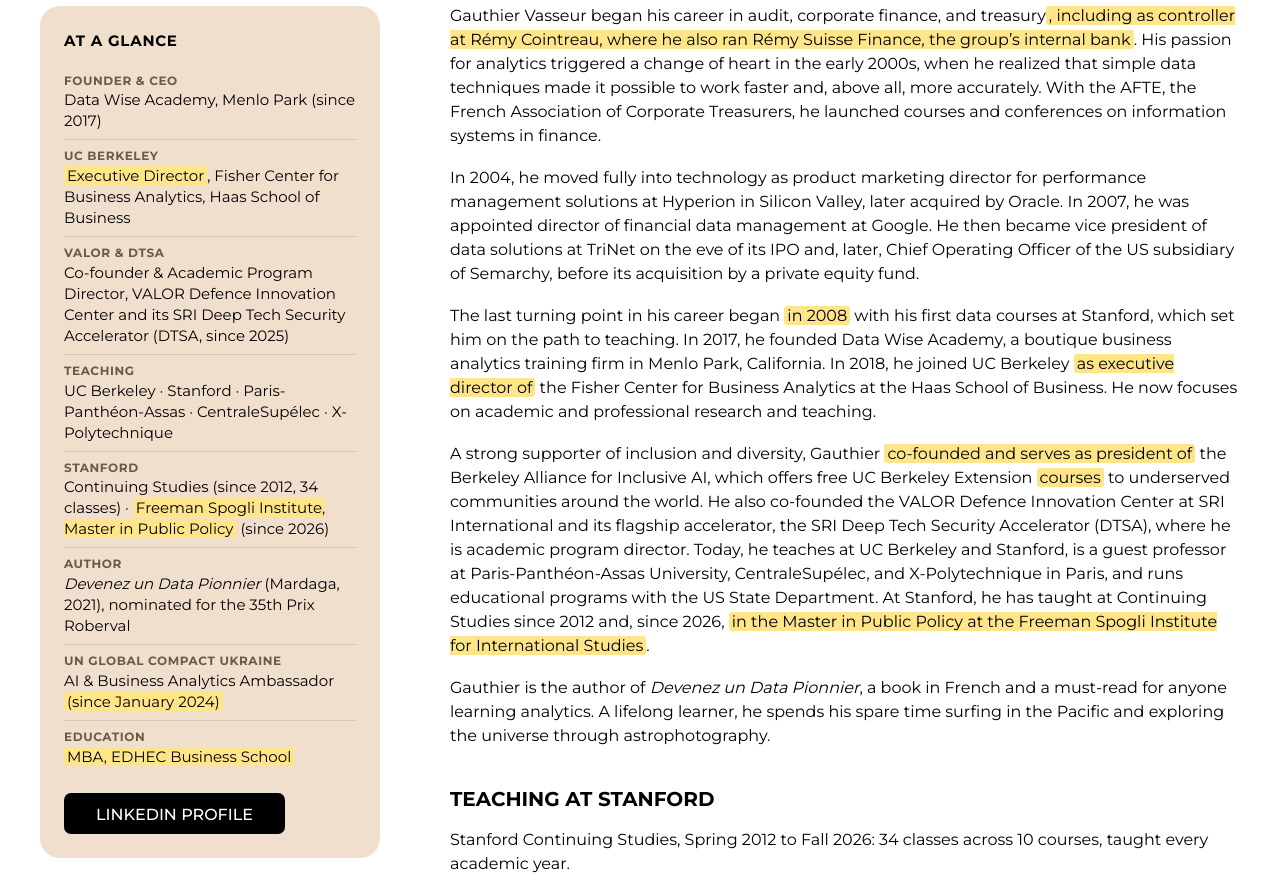
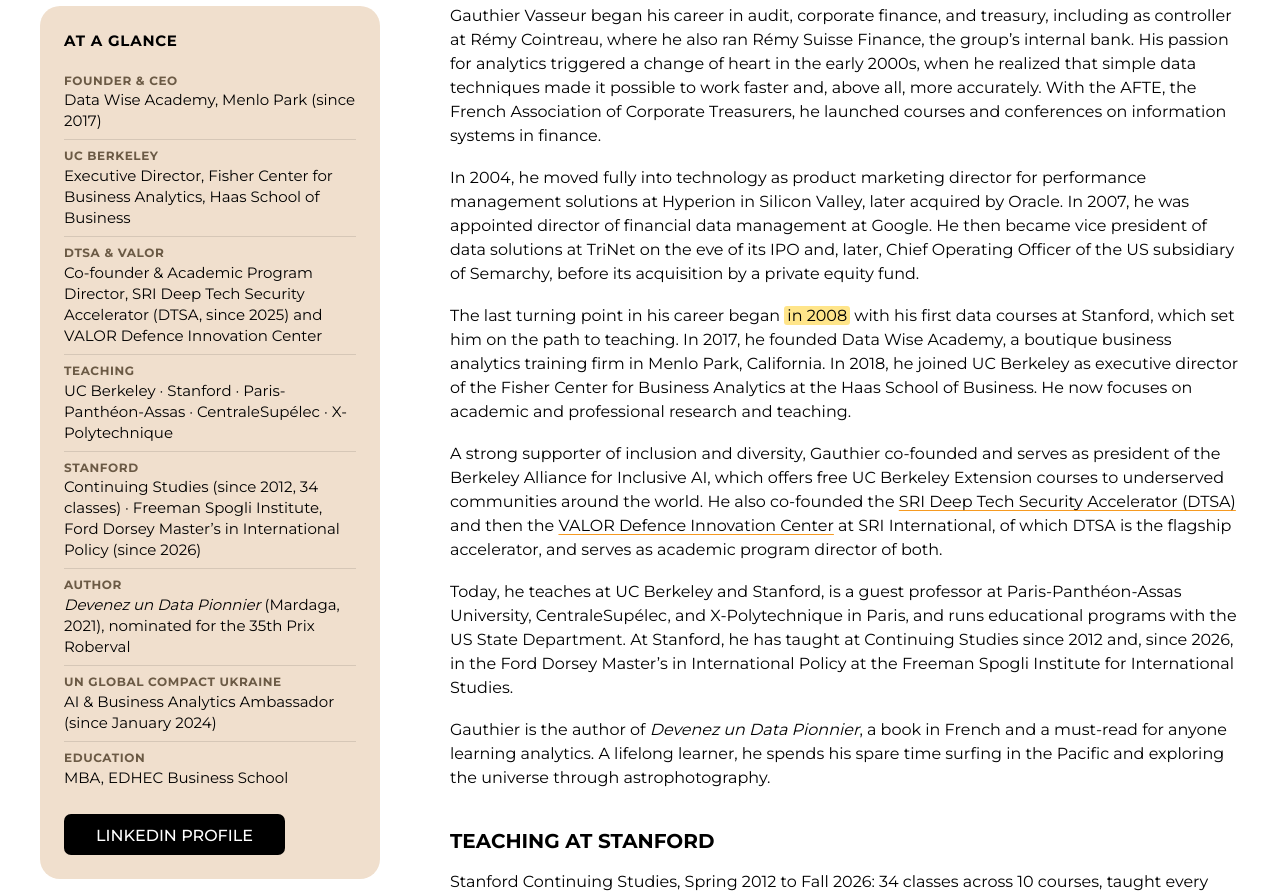
Before and after one commit to gauthiervasseur/datawiseacademy, a plain HTML site: page about-us/gauthier-vasseur/index.html in a window 1280 px wide. Shown: the part 535-1426 px from the top of the page. Drawn offline with nearby package versions, Linux system fonts and the light colour scheme.

Commit message:
Gauthier's bio

```diff
--- a/about-us/gauthier-vasseur/index.html
+++ b/about-us/gauthier-vasseur/index.html
@@ -130,22 +130,23 @@ img:is([sizes=auto i],[sizes^="auto," i]){contain-intrinsic-size:3000px 1500px}
         <h2>At a glance</h2>
         <ul>
 <li><b>Founder & CEO</b>Data Wise Academy, Menlo Park (since 2017)</li>
-<li><b>UC Berkeley</b><mark class="pending" title="Pending confirmation">Executive Director</mark>, Fisher Center for Business Analytics, Haas School of Business</li>
-<li><b>VALOR &amp; DTSA</b>Co-founder &amp; Academic Program Director, VALOR Defence Innovation Center and its SRI Deep Tech Security Accelerator (DTSA, since 2025)</li>
+<li><b>UC Berkeley</b>Executive Director, Fisher Center for Business Analytics, Haas School of Business</li>
+<li><b>DTSA &amp; VALOR</b>Co-founder &amp; Academic Program Director, SRI Deep Tech Security Accelerator (DTSA, since 2025) and VALOR Defence Innovation Center</li>
 <li><b>Teaching</b>UC Berkeley · Stanford · Paris-Panthéon-Assas · CentraleSupélec · X-Polytechnique</li>
-<li><b>Stanford</b>Continuing Studies (since 2012, 34 classes) · <mark class="pending" title="Pending confirmation">Freeman Spogli Institute, Master in Public Policy</mark> (since 2026)</li>
+<li><b>Stanford</b>Continuing Studies (since 2012, 34 classes) · Freeman Spogli Institute, Ford Dorsey Master’s in International Policy (since 2026)</li>
 <li><b>Author</b><em>Devenez un Data Pionnier</em> (Mardaga, 2021), nominated for the 35th Prix Roberval</li>
-<li><b>UN Global Compact Ukraine</b>AI &amp; Business Analytics Ambassador <mark class="pending" title="Pending confirmation">(since January 2024)</mark></li>
-<li><b>Education</b><mark class="pending" title="Pending confirmation">MBA, EDHEC Business School</mark></li>
+<li><b>UN Global Compact Ukraine</b>AI &amp; Business Analytics Ambassador (since January 2024)</li>
+<li><b>Education</b>MBA, EDHEC Business School</li>
         </ul>
         <a href="https://www.linkedin.com/in/gauthiervasseur/" class="btn btn--black" target="_blank" rel="noopener">LinkedIn profile</a>
       </aside>
       <div class="founder__bio">
 
-<p>Gauthier Vasseur began his career in audit, corporate finance, and treasury<mark class="pending" title="Pending confirmation">, including as controller at Rémy Cointreau, where he also ran Rémy Suisse Finance, the group’s internal bank</mark>. His passion for analytics triggered a change of heart in the early 2000s, when he realized that simple data techniques made it possible to work faster and, above all, more accurately. With the AFTE, the French Association of Corporate Treasurers, he launched courses and conferences on information systems in finance.</p>
+<p>Gauthier Vasseur began his career in audit, corporate finance, and treasury, including as controller at Rémy Cointreau, where he also ran Rémy Suisse Finance, the group’s internal bank. His passion for analytics triggered a change of heart in the early 2000s, when he realized that simple data techniques made it possible to work faster and, above all, more accurately. With the AFTE, the French Association of Corporate Treasurers, he launched courses and conferences on information systems in finance.</p>
 <p>In 2004, he moved fully into technology as product marketing director for performance management solutions at Hyperion in Silicon Valley, later acquired by Oracle. In 2007, he was appointed director of financial data management at Google. He then became vice president of data solutions at TriNet on the eve of its IPO and, later, Chief Operating Officer of the US subsidiary of Semarchy, before its acquisition by a private equity fund.</p>
-<p>The last turning point in his career began <mark class="pending" title="Pending confirmation">in 2008</mark> with his first data courses at Stanford, which set him on the path to teaching. In 2017, he founded Data Wise Academy, a boutique business analytics training firm in Menlo Park, California. In 2018, he joined UC Berkeley <mark class="pending" title="Pending confirmation">as executive director of</mark> the Fisher Center for Business Analytics at the Haas School of Business. He now focuses on academic and professional research and teaching.</p>
-<p>A strong supporter of inclusion and diversity, Gauthier <mark class="pending" title="Pending confirmation">co-founded and serves as president of</mark> the Berkeley Alliance for Inclusive AI, which offers free UC Berkeley Extension <mark class="pending" title="Pending confirmation">courses</mark> to underserved communities around the world. He also co-founded the VALOR Defence Innovation Center at SRI International and its flagship accelerator, the SRI Deep Tech Security Accelerator (DTSA), where he is academic program director. Today, he teaches at UC Berkeley and Stanford, is a guest professor at Paris-Panthéon-Assas University, CentraleSupélec, and X-Polytechnique in Paris, and runs educational programs with the US State Department. At Stanford, he has taught at Continuing Studies since 2012 and, since 2026, <mark class="pending" title="Pending confirmation">in the Master in Public Policy at the Freeman Spogli Institute for International Studies</mark>.</p>
+<p>The last turning point in his career began <mark class="pending" title="Pending confirmation">in 2008</mark> with his first data courses at Stanford, which set him on the path to teaching. In 2017, he founded Data Wise Academy, a boutique business analytics training firm in Menlo Park, California. In 2018, he joined UC Berkeley as executive director of the Fisher Center for Business Analytics at the Haas School of Business. He now focuses on academic and professional research and teaching.</p>
+<p>A strong supporter of inclusion and diversity, Gauthier co-founded and serves as president of the Berkeley Alliance for Inclusive AI, which offers free UC Berkeley Extension courses to underserved communities around the world. He also co-founded the <a href="https://dts-accelerator.com/" target="_blank" rel="noopener">SRI Deep Tech Security Accelerator (DTSA)</a> and then the <a href="https://valor-center.com/" target="_blank" rel="noopener">VALOR Defence Innovation Center</a> at SRI International, of which DTSA is the flagship accelerator, and serves as academic program director of both.</p>
+<p>Today, he teaches at UC Berkeley and Stanford, is a guest professor at Paris-Panthéon-Assas University, CentraleSupélec, and X-Polytechnique in Paris, and runs educational programs with the US State Department. At Stanford, he has taught at Continuing Studies since 2012 and, since 2026, in the Ford Dorsey Master’s in International Policy at the Freeman Spogli Institute for International Studies.</p>
 <p>Gauthier is the author of <em>Devenez un Data Pionnier</em>, a book in French and a must-read for anyone learning analytics. A lifelong learner, he spends his spare time surfing in the Pacific and exploring the universe through astrophotography.</p>
 
         <h2>Teaching at Stanford</h2>
@@ -165,7 +166,7 @@ img:is([sizes=auto i],[sizes^="auto," i]){contain-intrinsic-size:3000px 1500px}
         <h2>Speaking and media</h2>
         <ul class="founder__media" id="founder-media">
 <li><span class="kind">November 2026 · Speaker · AFP 2026 Annual Conference, Association for Financial Professionals, Las Vegas</span><a href="https://www.linkedin.com/posts/gauthiervasseur_fpanda-treasury-financetransformation-ugcPost-7526684266009821200-peie" target="_blank" rel="noopener">Closing sessions on AI, GenAI, and financial data</a></li>
-<li><span class="kind">October 2026 · Keynote · Caribbean AI Summit 2026, Puerto Rico Convention Center, San Juan</span><a href="https://www.caribbeansummit.ai/en" target="_blank" rel="noopener">“Beyond AI: Building AI-Capable Organizations”</a></li>
+<li><span class="kind">October 2026 · Keynote &amp; Moderator · Caribbean AI Summit 2026, Puerto Rico Convention Center, San Juan</span><a href="https://www.caribbeansummit.ai/en" target="_blank" rel="noopener">“Beyond AI: Building AI-Capable Organizations” and the Business AI panel</a></li>
 <li><span class="kind">October 2026 · Interview · Asking Good Questions with Edward Roske, Roske AI</span><a href="https://www.youtube.com/watch?v=w-n_gwTk1JA" target="_blank" rel="noopener">“Everybody Will Be Safe (on one condition)”</a></li>
 <li><span class="kind">June 2026 · Speaker · Stanford Advanced Management Program, Stanford University</span><a href="https://www.linkedin.com/posts/gauthiervasseur_executiveeducation-ailiteracy-leadership-share-7525621752237039616-eHs7" target="_blank" rel="noopener">“Demystifying AI” and “Applied AI for Everyday Performance”</a></li>
 <li><span class="kind">June 2026 · Speaker · AmCham Dominican Republic, Silicon Valley Immersion Program, SRI International</span><a href="https://www.linkedin.com/posts/gauthiervasseur_aistrategy-digitaltransformation-siliconvalley-share-7523443748610019329-PIs9" target="_blank" rel="noopener">AI strategy session for the AMCHAMDR delegation</a></li>
@@ -187,7 +188,6 @@ img:is([sizes=auto i],[sizes^="auto," i]){contain-intrinsic-size:3000px 1500px}
 <li><span class="kind">July 2025 · Training · Women Initiative Foundation, Kyiv</span><a href="https://women-initiative-foundation.com/wp-content/uploads/2025/06/KYIV_Become_AI_Empowered.pdf" target="_blank" rel="noopener">Become AI Empowered: data and AI training for Ukrainian women leaders</a></li>
 <li><span class="kind">June 2025 · Faculty · Northeastern University and Women Initiative Foundation, San Jose</span><a href="https://women-initiative-foundation.com/wp-content/uploads/2025/04/Northeastern-University-and-WIF-Leading-in-the-Age-of-AI.pdf" target="_blank" rel="noopener">Leading in the Age of AI: Silicon Valley Insights</a></li>
 <li><span class="kind">April 2025 · Speaker · Games Gathering 2025, Lviv</span><a href="https://www.youtube.com/watch?v=jcOC1SWFhQU" target="_blank" rel="noopener">“Surfing Digital Darwinism with AI: Thriving in the Age of Innovation”</a></li>
-<li><span class="kind">Since January 2025 · Co-founder &amp; Academic Program Director · SRI Deep Tech Security Accelerator (DTSA), Menlo Park</span><a href="https://dts-accelerator.com/" target="_blank" rel="noopener">Deep Tech Security Accelerator, 2025 and 2026 cohorts</a></li>
 <li><span class="kind">2025 · Faculty · CentraleSupélec Exed and Women Initiative Foundation</span><span class="title">“Un leadership responsable et transformant”: Business Analytics &amp; AI</span></li>
 <li><span class="kind">December 2024 · Host · Berkeley Fisher Center for Business Analytics, Berkeley Haas</span><a href="https://fcba.berkeley.edu/2024-berkeley-business-analytics-ai-summit/" target="_blank" rel="noopener">2024 Berkeley Business Analytics &amp; AI Summit: “The New GenAI Deal”</a></li>
 <li><span class="kind">December 2024 · Speaker · Qgroup QDay 2024, Rome</span><span class="title">“How Generative AI is Transforming Analytics and the Future of Work... Today”</span></li>
@@ -196,7 +196,7 @@ img:is([sizes=auto i],[sizes^="auto," i]){contain-intrinsic-size:3000px 1500px}
 <li><span class="kind">October 2024 · Panelist · FACC California Education Conference, INSEAD San Francisco</span><a href="https://mercisf.com/2024/10/17/facc-california-education-conference-guiding-students-toward-ethical-ai-use/" target="_blank" rel="noopener">“Guiding Students toward Ethical AI Use”</a></li>
 <li><span class="kind">September 2024 · Panelist · Berkeley Fisher Center for Business Analytics, UC Berkeley Faculty Club</span><a href="https://fcba.berkeley.edu/universities-as-hubs-for-innovation-and-social-change-in-a-world-in-crisis/" target="_blank" rel="noopener">Universities as Hubs for Innovation and Social Change in a World in Crisis</a></li>
 <li><span class="kind">August 2024 · Training · Center for Civil Liberties, Kyiv</span><a href="https://ccl.org.ua/en/news/the-center-for-civil-liberties-invites-to-the-training-data-analytics-and-ai-for-sustainable-impact-by-gauthier-vasseur/" target="_blank" rel="noopener">Data Analytics and AI for Sustainable Impact</a></li>
-<li><span class="kind">March 2024 · Host · Berkeley Haas with Wtech and the California Department of Technology</span><a href="https://luma.com/2today.hack" target="_blank" rel="noopener">Digital GovTech Hackathon, CA</a></li>
+<li><span class="kind">March 2024 · Host &amp; Speaker · Berkeley Haas with Wtech and the California Department of Technology</span><a href="https://luma.com/2today.hack" target="_blank" rel="noopener">Digital GovTech Hackathon, CA: Session on Data, Analytics &amp; AI</a></li>
 <li><span class="kind">March 2024 · Speaker · UN Global Compact Ukraine and DTEK Academy, Kyiv</span><a href="https://globalcompact.org.ua/en/news/the-event-ai-weekend-was-held" target="_blank" rel="noopener">AI Weekend</a></li>
 <li><span class="kind">2024–2025 · Program Director · Promprylad Foundation with Berkeley Haas</span><a href="https://www.linkedin.com/posts/gauthiervasseur_lviv-urkaine-share-7308181948114317312-mAE6" target="_blank" rel="noopener">Entrepreneurship program for Ukrainian founders</a></li>
 <li><span class="kind">December 2023 · Host · Berkeley Fisher Center for Business Analytics, Berkeley Haas</span><a href="https://fcba.berkeley.edu/2023-berkeley-business-analytics-ai-summit/" target="_blank" rel="noopener">2023 Berkeley Business Analytics &amp; AI Summit: “Analytics, AI, and Society: Towards a Wiser World?”</a></li>
@@ -228,7 +228,7 @@ img:is([sizes=auto i],[sizes^="auto," i]){contain-intrinsic-size:3000px 1500px}
 <li><span class="kind">December 2017 · Interview · Art of Procurement</span><a href="https://www.youtube.com/watch?v=uct0OWAnO6E" target="_blank" rel="noopener">“The Data Revolution for Procurement”</a></li>
 <li><span class="kind">March 2017 · Podcast · AFP Conversations, Association for Financial Professionals</span><a href="https://www.financialprofessionals.org/training-resources/resources/afp-conversations-podcast/Details/want-to-ditch-spreadsheets-gauthier-vasseur-explains-how-using-data-science" target="_blank" rel="noopener">“Want to Ditch Spreadsheets? Gauthier Vasseur Explains How, Using Data Science”</a></li>
         </ul>
-        <button type="button" class="founder__more" aria-controls="founder-media" aria-expanded="false" hidden>Show all (63)</button>
+        <button type="button" class="founder__more" aria-controls="founder-media" aria-expanded="false" hidden>Show all (62)</button>
         <script>
         (function () {
           var list = document.getElementById("founder-media"), btn = list.nextElementSibling, n = 10;
@@ -240,7 +240,7 @@ img:is([sizes=auto i],[sizes^="auto," i]){contain-intrinsic-size:3000px 1500px}
             var open = btn.getAttribute("aria-expanded") === "true";
             extra.forEach(function (li) { li.hidden = open; });
             btn.setAttribute("aria-expanded", String(!open));
-            btn.textContent = open ? "Show all (63)" : "Show fewer";
+            btn.textContent = open ? "Show all (62)" : "Show fewer";
             if (!open) { extra[0].tabIndex = -1; extra[0].focus(); }
           });
         })();
--- a/wp-content/themes/datawiseacademy/assets/css/catalog-2027.css
+++ b/wp-content/themes/datawiseacademy/assets/css/catalog-2027.css
@@ -430,7 +430,7 @@ mark.pending { background: #FFE58A; color: inherit; padding: 0 3px; border-radiu
 .founder__media li { background: #fff; border: 1px solid rgba(30,30,30,.12); border-radius: 14px; padding: 14px 18px; }
 .founder__media .kind { display: block; font-size: 12px; font-weight: 700; text-transform: uppercase; letter-spacing: .05em; color: var(--clr-04); }
 .founder__media .title { display: block; }
-.founder__media a { color: inherit; text-decoration: underline; text-decoration-color: var(--clr-04); text-underline-offset: 3px; }
+.founder__media a, .founder__bio a { color: inherit; text-decoration: underline; text-decoration-color: var(--clr-04); text-underline-offset: 3px; }
 
 /* Links to the founder page */
 .person__name a, .person__photo-link { color: inherit; text-decoration: none; }
```
